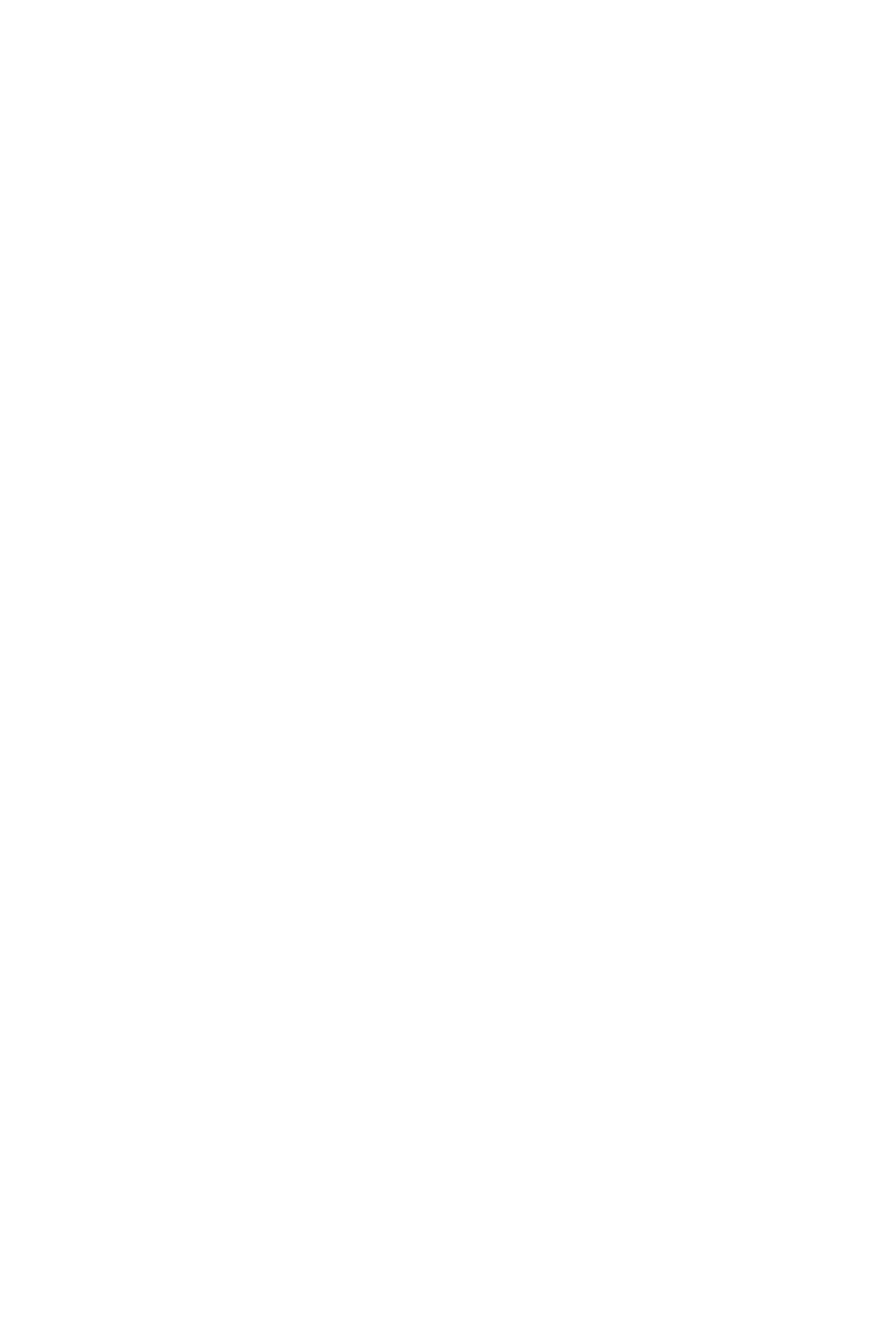
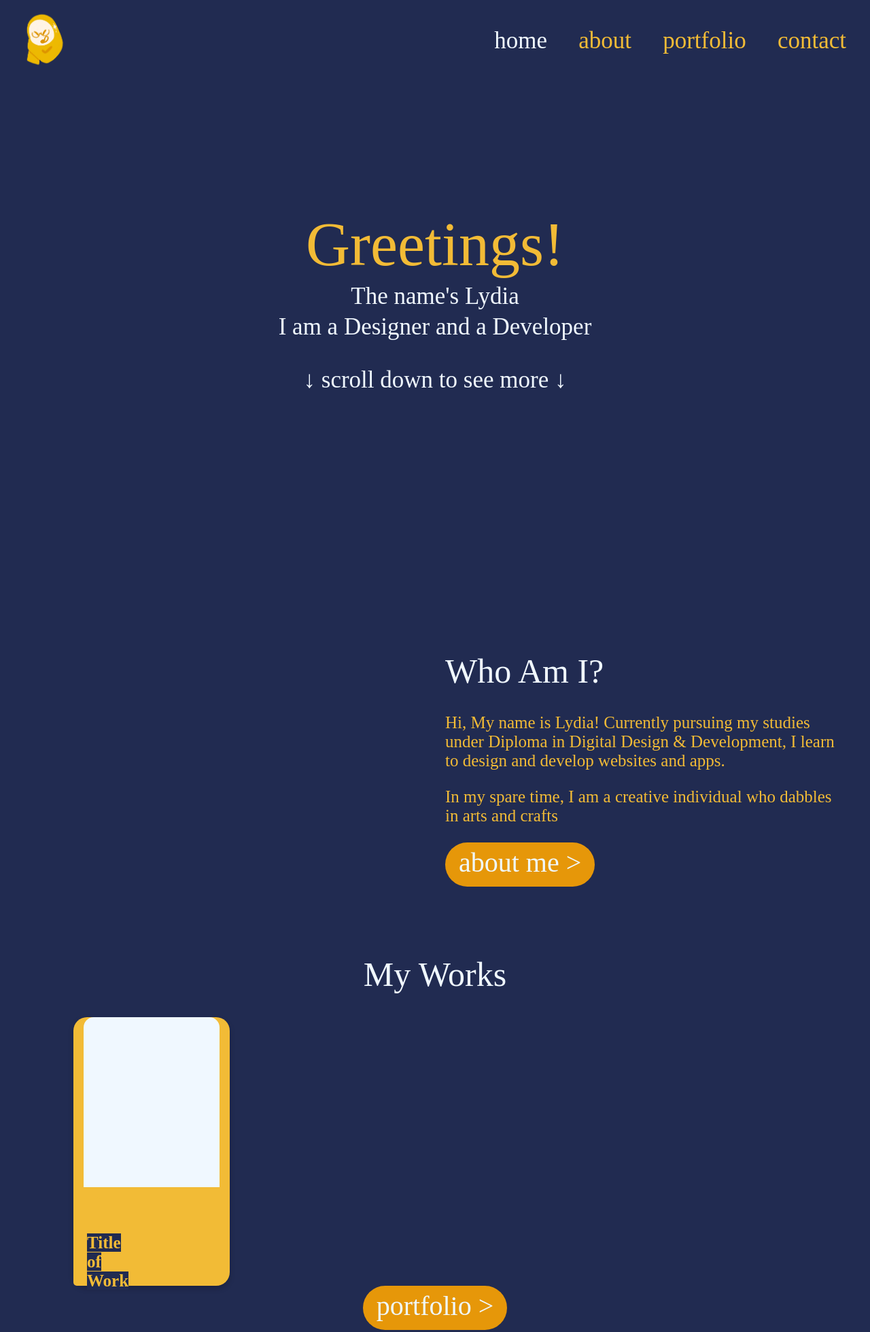
Before and after one commit to wanlydia/wanlydia.github.io, a plain HTML site: page index.html in a window 1280 px wide. Shown: the whole page at 68% size. Before the commit the page ends 800 px from the top, so only its background shows below. Drawn offline with Linux system fonts and the light colour scheme; a web font is replaced by a local one.

Commit message:
Created new pages and applied css

```diff
--- a/index.html
+++ b/index.html
@@ -1,12 +1,57 @@
 <!DOCTYPE html>
-<html lang="en">
+<html>
+
 <head>
-  <meta charset="UTF-8">
-  <meta http-equiv="X-UA-Compatible" content="IE=edge">
-  <meta name="viewport" content="width=device-width, initial-scale=1.0">
-  <title>Document</title>
+    <title>Home | Wan Lydia</title>
+    <link rel="stylesheet" href="stylesheets\stylesheet.css">
+    <link rel="stylesheet" href="https://use.typekit.net/zlq4bgy.css">
 </head>
+
 <body>
-  <b></b>
+    <nav class="nav">
+        <img src="images\Face.png" alt=“Logo” width="100px">
+        <ul>
+            <li><a class="active" href="index.html">home</a></li>
+            <li><a href="about.html">about</a></li>
+            <li><a href="portfolio.html">portfolio</a></li>
+            <li><a href="contact.html">contact</a></li>
+        </ul>
+    </nav>
+
+    <div class="hero">
+        <h1 class="greetings">Greetings!</h1>
+        <p>The name's Lydia</p>
+        <p>I am a Designer and a Developer</p>
+        <br/>
+        <h6>↓ scroll down to see more ↓</h6>
+    </div>
+
+    <div class="section">
+        <div class="image-left">
+
+        </div>
+
+        <div class="text-right">
+            <h1>Who Am I?</h1>
+            <p>Hi, My name is Lydia! Currently pursuing my studies under Diploma in Digital Design & Development,
+            I learn to design and develop websites and apps.</p>
+            <p>In my spare time, I am a creative individual who dabbles in arts and crafts</p>
+            <a class="button" href="about.html">about me ></a>
+        </div>
+    </div>
+
+    <div class = "portfolio">
+        <h1>My Works</h1>
+
+        <div class="card">
+            <div class="rectangle"></div>
+            <div class="container">
+              <h4><b>Title of Work</b></h4>
+            </div>
+        </div>
+
+        <a class="button" href="portfolio.html">portfolio ></a>
+    </div>
+
 </body>
 </html>
--- /dev/null
+++ b/stylesheets/stylesheet.css
@@ -0,0 +1,219 @@
+* {
+    background-color: #212B51;
+    color: #F2BB36;
+    font-family: "montserrat";
+    font-size: 25px;
+}
+
+::selection {
+    background: #0d1531d7;
+}
+
+.nav {
+    position: fixed;
+    top: 0;
+    left: 0;
+    width: 100%;
+    padding: 10px;
+    background: #212B51;
+    display: flex;
+    justify-content: space-between;
+    align-items: center;
+}
+
+.nav ul {
+    list-style-type: none;
+    background: #212B51;
+    margin: 15px;
+    padding: 0;
+}
+
+.nav li {
+    display: inline;
+}
+
+.nav a {
+    font-family: "chippewa-falls";
+    margin-right: 20px;
+    font-weight: 500;
+    font-size: 35px;
+    text-decoration: none;
+    background: #212B51;
+    padding: 10px;
+}
+
+.active{
+    color: aliceblue;
+}
+
+.nav a:hover{
+    text-decoration: underline;
+}
+
+h1 {
+    font-family: "chippewa-falls";
+    font-weight: 500;
+    font-size: 50px;
+    color: aliceblue;
+}
+
+.greetings {
+    font-size: 90px;
+    color: #F2BB36;
+    margin: 0;
+}
+
+.title {
+    text-align: center;
+    font-size: 80px;
+    color: #F2BB36;
+    padding: 90px;
+}
+
+.hero {
+    text-align: center;
+    align-content: center;
+    padding: 300px;
+}
+
+.hero p {
+    padding: 0;
+    margin: 5px;
+    font-size: 35px;
+    color: aliceblue;
+}
+
+.hero h6 {
+    font-family: "chippewa-falls";
+    padding: 0;
+    margin: 5px;
+    font-size: 35px;
+    font-weight: 500;
+    color: aliceblue;
+}
+
+.section {
+    display: grid;
+    grid-template-columns: repeat(2, 1fr);
+    grid-template-rows: 1fr;
+    grid-column-gap: 30px;
+    grid-row-gap: 0px;
+    margin: 40px;
+    }
+
+.image-left{
+    grid-area: 1 / 1 / 2 / 2;
+}
+.image-right{
+    grid-area: 1 / 2 / 2 / 3;
+}
+.text-right {
+    grid-area: 1 / 2 / 2 / 3;
+}
+.text-left {
+    grid-area: 1 / 1 / 2 / 2;
+}
+
+.text {
+    margin: 40px;
+}
+.text a {
+    text-align: right;
+}
+.portfolio {
+    text-align: center;
+    margin: 100px;
+}
+
+.button {
+    font-family: "chippewa-falls";
+    font-weight: 500;
+    font-size: 40px;
+    line-height: 40px;
+    padding: 10px 20px 15px 20px;
+    border-radius: 47px;
+    color: aliceblue;
+    background: #E69709;
+    text-decoration: none;
+    display: inline-block;
+}
+
+.button:hover {
+    color: aliceblue;
+    background: #0d1531;
+}
+
+.container {
+    width: 0%;
+    border-radius: 5px;
+    background: #F2BB36;
+    padding: 20px;
+}
+
+/*.portfolio_grid{
+    display: grid;
+    grid-template-columns: repeat(3, 1fr);
+    grid-template-rows: 1fr;
+    grid-column-gap: 20px;
+    grid-row-gap: 0px;
+    align-items: center;
+    }
+
+    .cards-1 { grid-area: 1 / 1 / 2 / 2; }
+    .cards-2 { grid-area: 1 / 2 / 2 / 3; }
+    .cards-3 { grid-area: 1 / 3 / 2 / 4; }
+*/
+
+.card {
+    box-shadow: 0 4px 8px 0 rgba(0,0,0,0.2);
+    transition: 0.3s;
+    width: 230px;
+    border-radius: 20px;
+    background-color: #F2BB36;
+}
+
+  .rectangle {
+    border-radius: 15px 15px 0 0;
+    margin: 15px;
+    height: 250px;
+    background-color:aliceblue;
+  }
+
+  .container {
+    height: 90px;
+  }
+
+  .container h4 {
+    font-family: "chippewa-falls";
+    background-color: #F2BB36;
+    color: #212B51;
+  }
+
+label {
+    color: aliceblue;
+    background: #F2BB36;
+}
+
+input[type=submit] {
+    font-family: "chippewa-falls";
+    font-weight: 500;
+    font-size: 40px;
+    line-height: 40px;
+    padding: 10px 20px 15px 20px;
+    border-radius: 47px;
+    color: aliceblue;
+    background: #E69709;
+    text-decoration: none;
+    display: inline-block;
+}
+
+input[type=submit]:hover {
+    color: aliceblue;
+    background: #0d1531;
+}
+
+input, select, textarea{
+    padding: 10px;
+    background-color: aliceblue;
+    border-radius: 20px;
+  }
```
Also changed, not shown: about.html (added, +73 -0 lines), contact.html (added, +47 -0 lines), portfolio.html (added, +20 -0 lines), portfolio/index.html (deleted, +0 -36 lines), images/Face.png (added).
